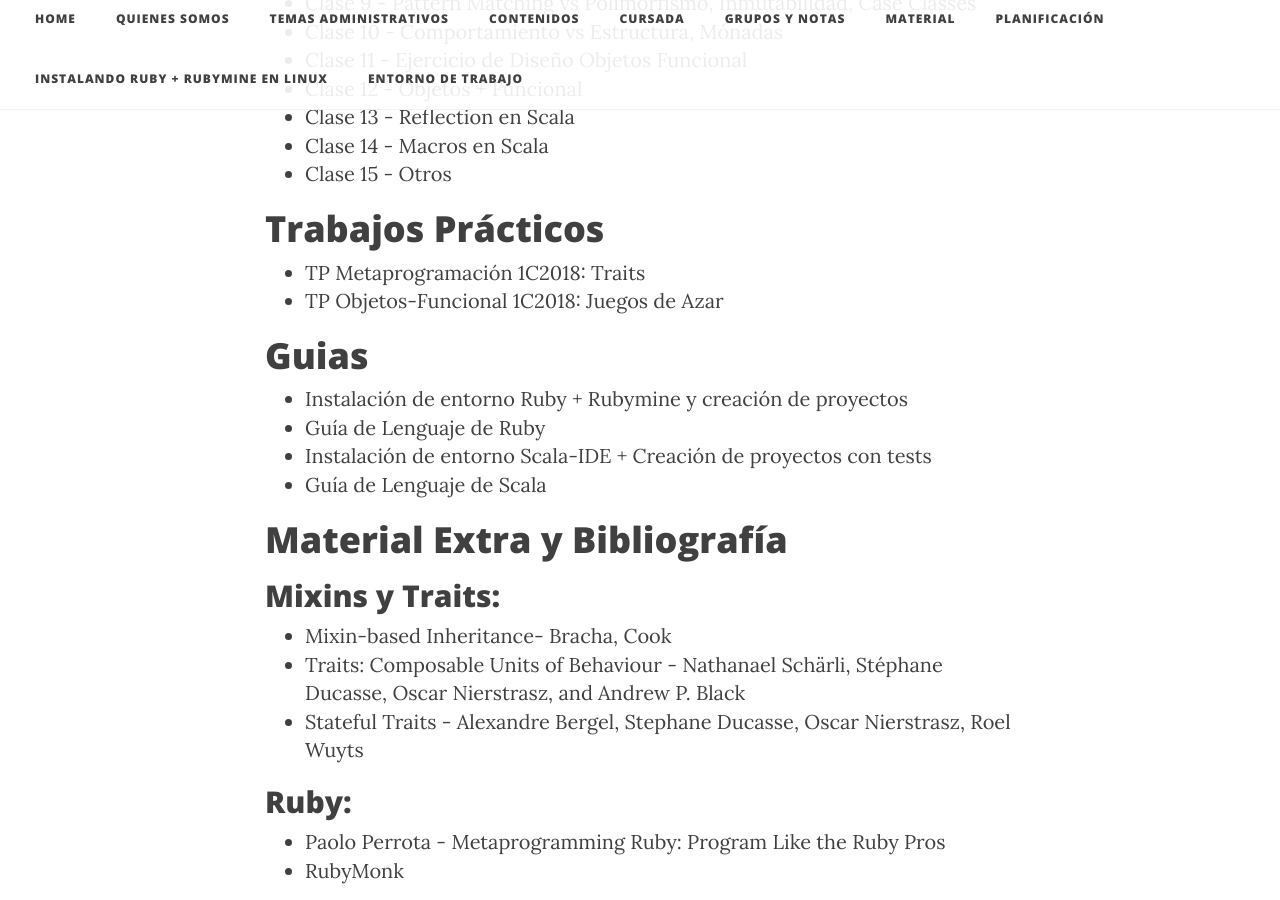
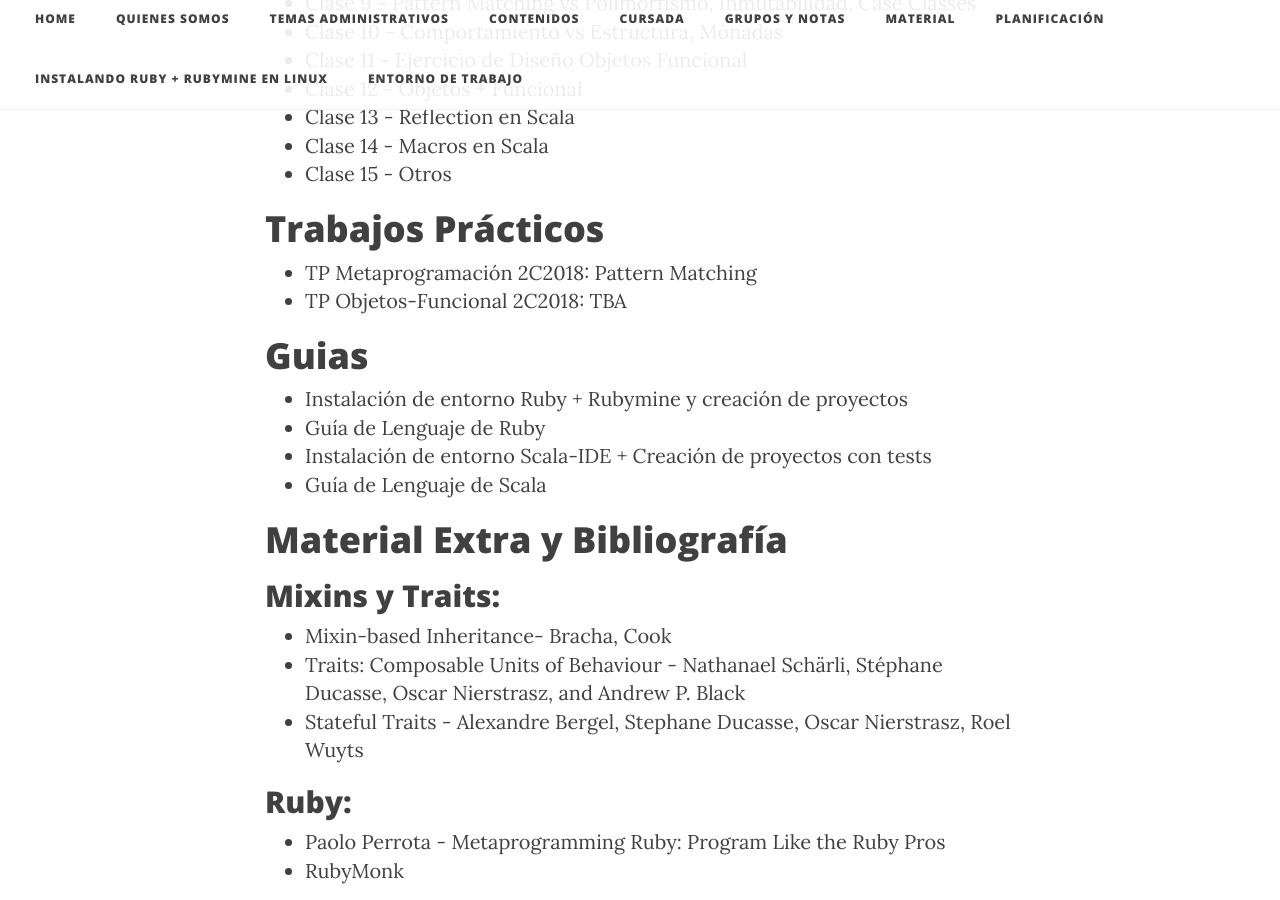
Before and after one commit to tadp-utn-frba/tadp-utn-frba.github.io, a Jekyll site: the page built from material.md, in a window 1280 px wide and 900 px high, scrolled down 781 px. Built offline with Jekyll 4.4.1, drawn with Linux system fonts in a browser that asks for light colours; nearby versions of some CDN libraries.

Commit message:
Update material.md

```diff
--- a/material.md
+++ b/material.md
@@ -23,8 +23,8 @@
 * [Clase 15 - Otros](/scripts/clase_15/)
 
 # Trabajos Prácticos
-* [TP Metaprogramación 1C2018: Traits](https://docs.google.com/document/d/1CNkZc_o6VTCeURbpdmDlSZQ1-7lwfpKPTrNcKVyJEcE/edit?usp=sharing)
-* [TP Objetos-Funcional 1C2018: Juegos de Azar](https://docs.google.com/document/d/13w7-xy-zkb1gh_ZjEvzLGk7na5geO0dXbKdZbjR61Vs/edit?usp=sharing)
+* [TP Metaprogramación 2C2018: Pattern Matching](https://docs.google.com/document/d/1m3zeckPkGbraB5UOK0FTyAM4U0eNK-60nVAmvMUtWHs/edit?usp=sharing)
+* TP Objetos-Funcional 2C2018: TBA
 
 # Guias
 
```
